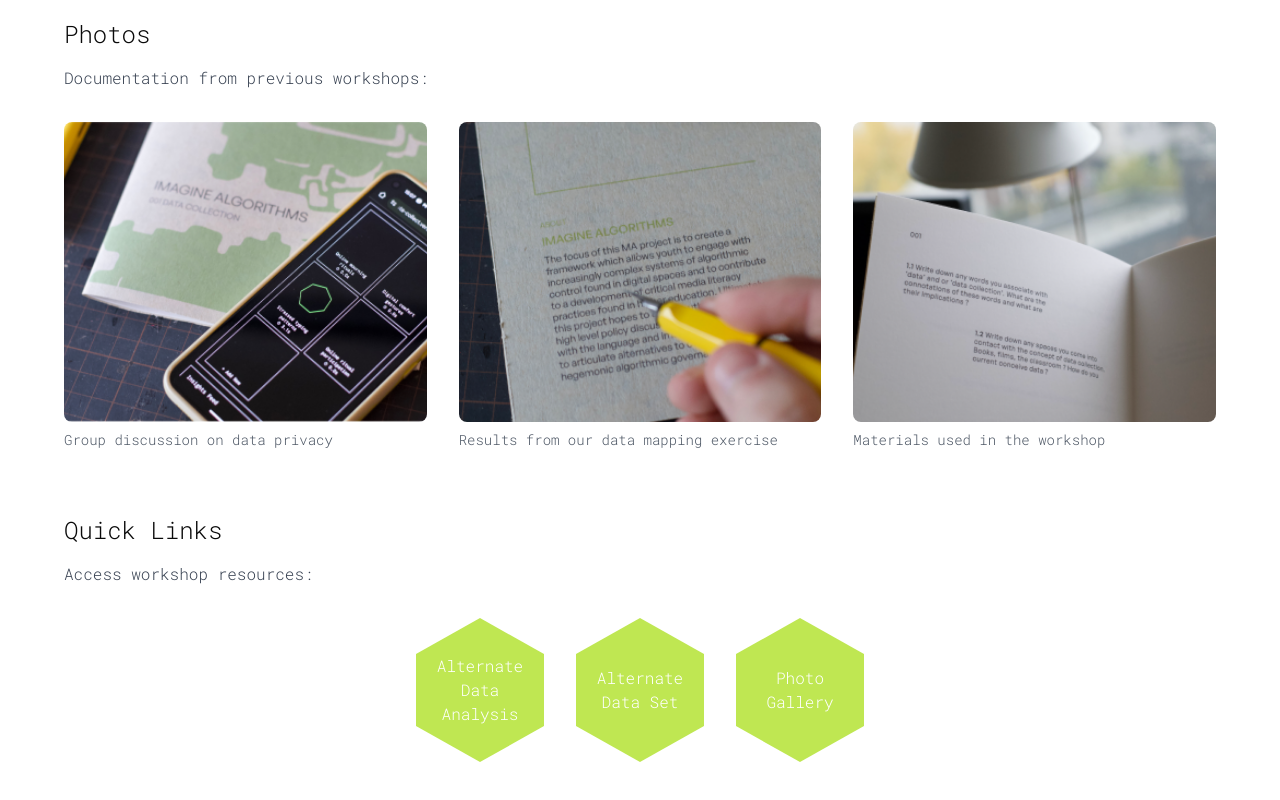
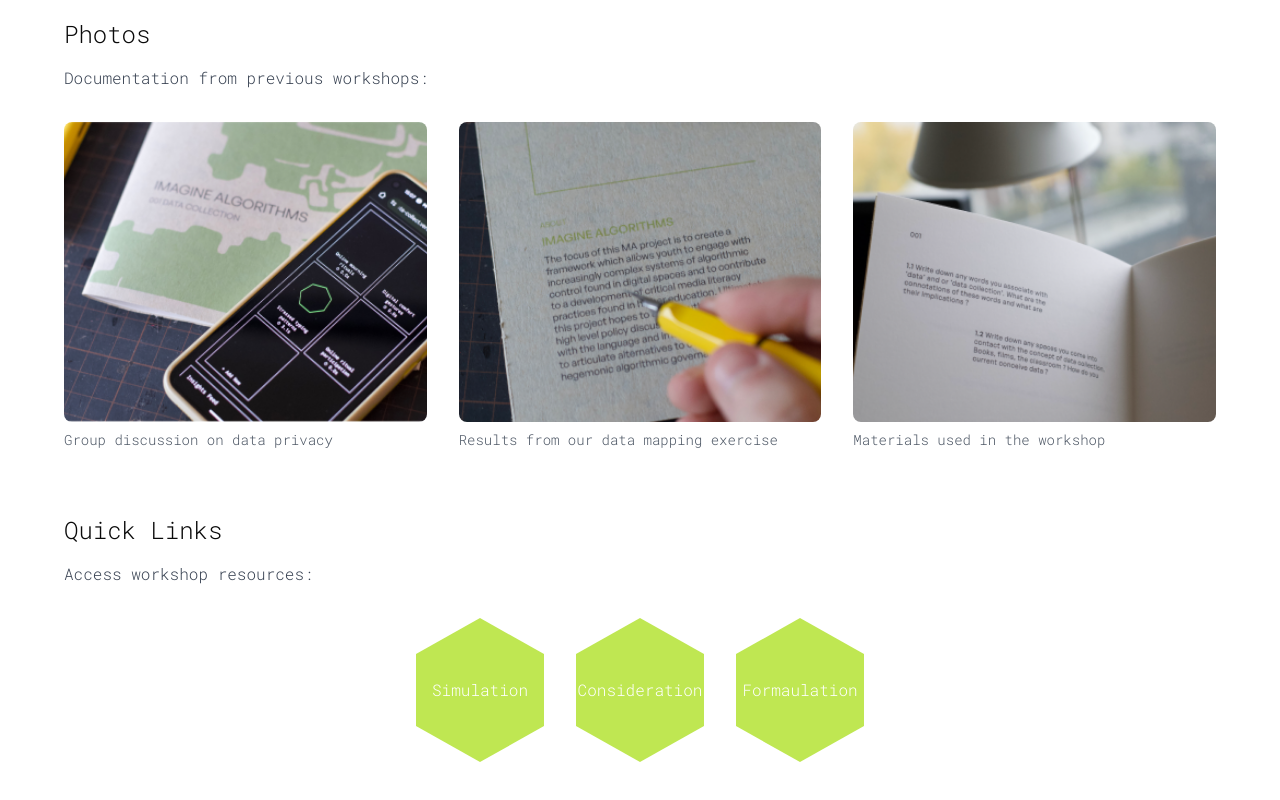
Before and after one commit to joshuakasyoka/imaginealgorithm, a Next.js app: page /workshops/data-collection in a window 1280 px wide. Shown: the part 554-1354 px from the top of the page. Built offline with nearby package versions, Linux system fonts and the light colour scheme.

Commit message:
changing text

```diff
--- a/app/workshops/[slug]/page.tsx
+++ b/app/workshops/[slug]/page.tsx
@@ -63,15 +63,15 @@ const workshops = {
         buttons: [
           {
             href: '/tools/data-tool',
-            label: 'Alternate Data Analysis'
+            label: 'Simulation'
+          },
+          {
+            href: '/tools/',
+            label: 'Consideration'
           },
           {
             href: '/tools/data-set-tool',
-            label: 'Alternate Data Set'
-          },
-          {
-            href: '/gallery',
-            label: 'Photo Gallery'
+            label: 'Formaulation'
           }
         ]
       }
```
